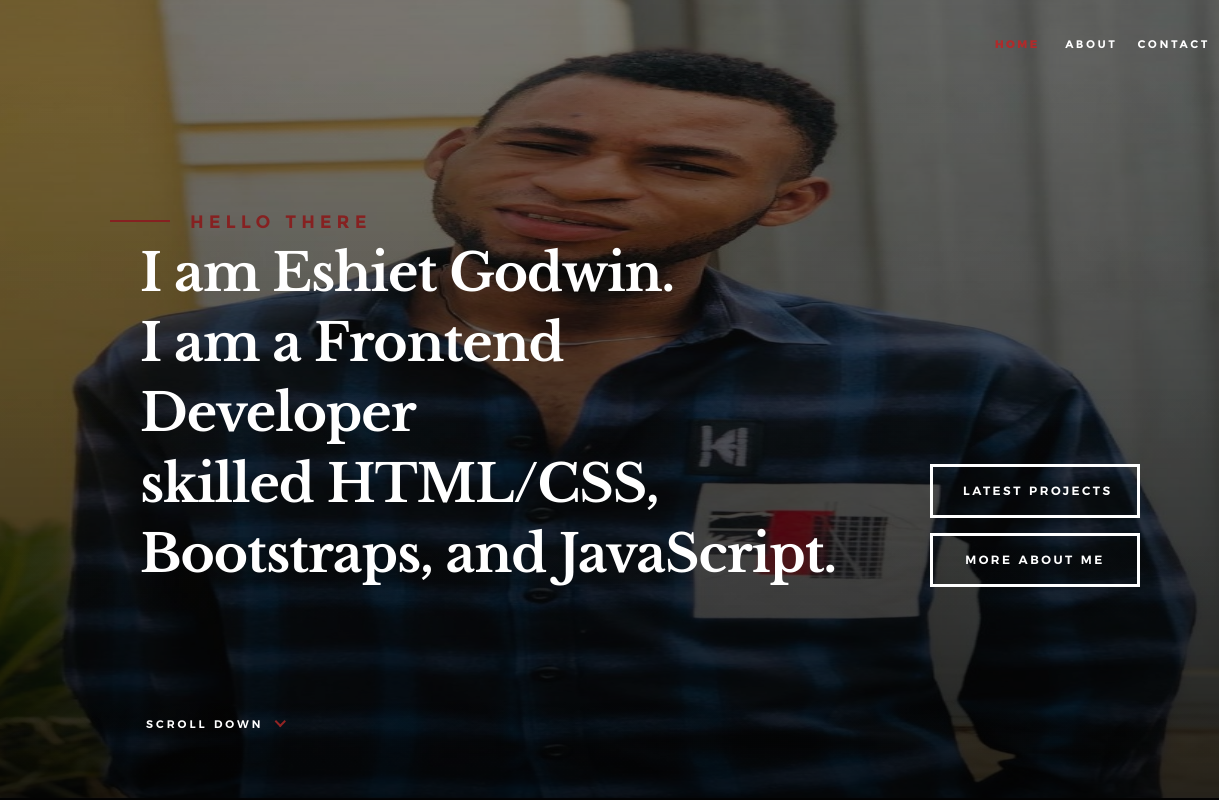
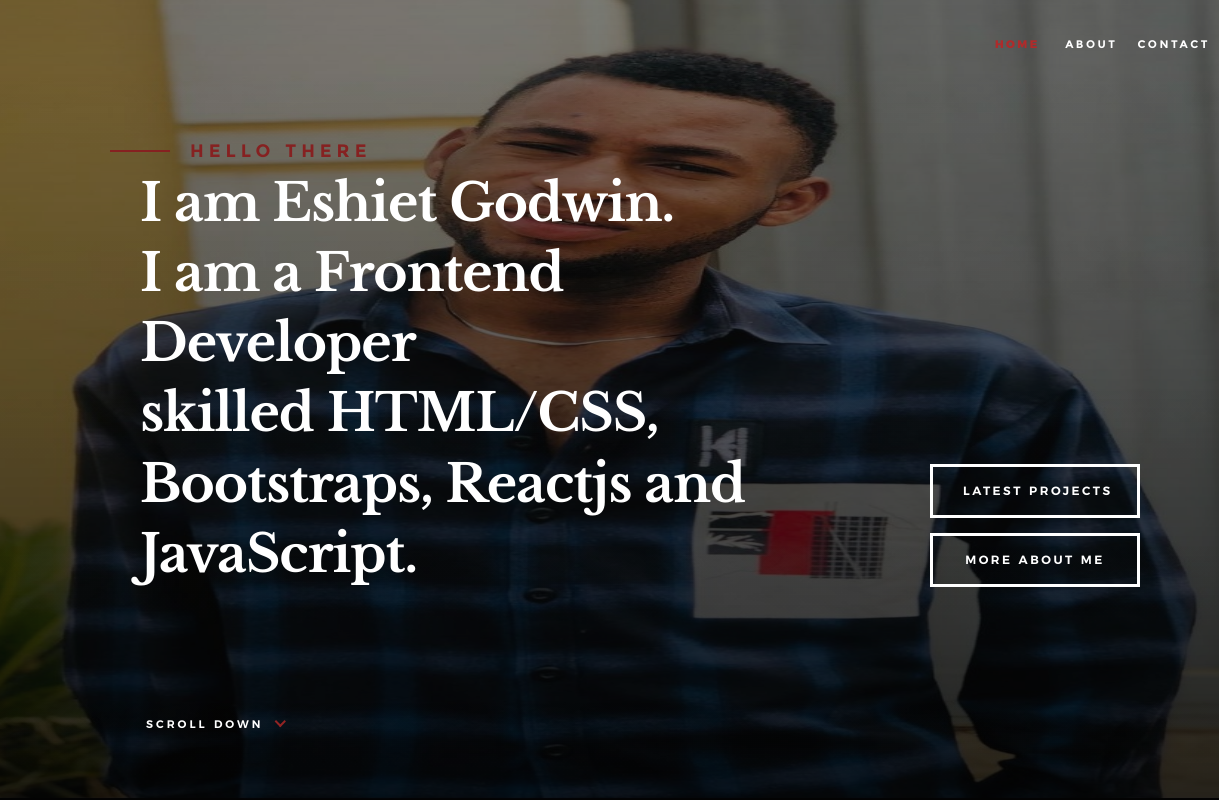
Before and after one commit to lordzod1/Zod-profile, a plain HTML site: page index.html in a window 1280 px wide. Shown: the top 802 px of the page, 0-1219 px from the left. Drawn offline with Linux system fonts and the light colour scheme.

Commit message:
Update Files

```diff
--- a/index.html
+++ b/index.html
@@ -71,7 +71,7 @@
                 <h1>
                     I am Eshiet Godwin. <br>
                     I am a  Frontend Developer <br>
-                    skilled HTML/CSS, Bootstraps, and JavaScript.
+                    skilled HTML/CSS, Bootstraps, Reactjs and JavaScript.
                 </h1>
 
                 <div class="home-content__buttons">
```
